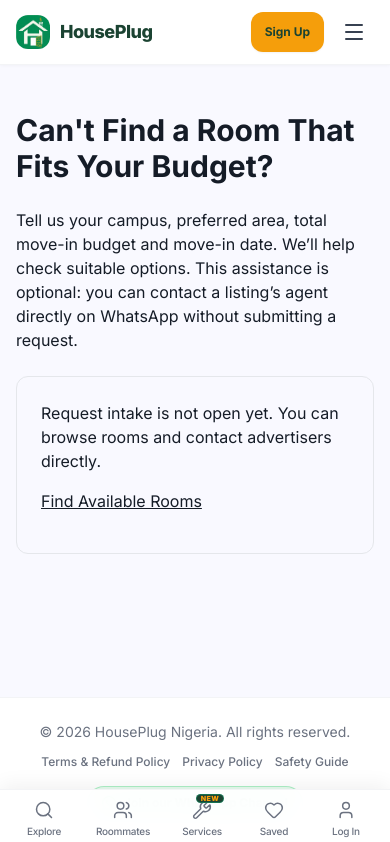
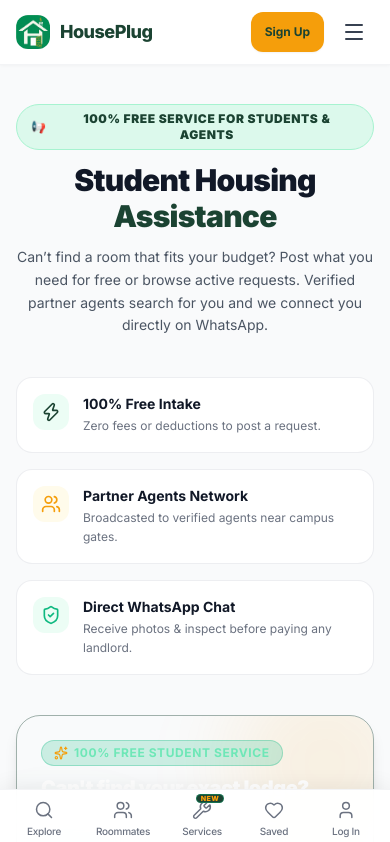
Before and after one commit to Manjayy-645/houseplug, a Next.js app: page /housing-assistance in a window 390 px wide. Shown: the top 842 px of the page. Built offline with nearby package versions, Linux system fonts and the light colour scheme; no server answers; the database is empty.

Commit message:
feat(housing-assistance): integrate request board into /housing-assistance and redirect /requests

```diff
--- a/app/(main)/browse/page.tsx
+++ b/app/(main)/browse/page.tsx
@@ -351,7 +351,7 @@ export default async function BrowsePage({ searchParams }: BrowsePageProps) {
                 </p>
                 <div className="flex flex-col sm:flex-row items-center justify-center gap-3 pt-2">
                   <Link
-                    href="/requests"
+                    href="/housing-assistance"
                     className="px-5 py-2.5 rounded-xl bg-[#1B4332] text-white text-xs font-bold hover:bg-[#133024] shadow-xs"
                   >
                     Post a Free Housing Request
--- a/app/(main)/housing-assistance/page.tsx
+++ b/app/(main)/housing-assistance/page.tsx
@@ -1,43 +1,178 @@
 export const dynamic = "force-dynamic";
-import Link from "next/link";
+
+import type { Metadata } from "next";
+import { DEFAULT_OG_IMAGE } from "@/lib/site";
+import { createClient, getAdminClient } from "@/lib/supabase/server";
+import { getOpenHousingRequests } from "@/app/actions/housing-requests";
+import { PublicRequestsBoard } from "@/components/housing-requests/public-requests-board";
+import { HousingRequestsBanner } from "@/components/housing-requests/housing-requests-banner";
 import { HousingRequestForm } from "@/components/housing-request-form";
 import { featureFlags } from "@/lib/feature-flags";
-export const metadata = {
-  title: "Request Housing Assistance",
-  robots: { index: false, follow: true },
+import { ShieldCheck, Zap, Users } from "lucide-react";
+
+export const metadata: Metadata = {
+  title: "Student Housing Assistance & Request Board | HousePlug",
+  description:
+    "Can't find a room that fits your budget? Post a free lodge request. Verified partner agents search for you near UniPort, RSU, IAUE, and KenPoly.",
+  alternates: { canonical: "https://www.houseplug.ng/housing-assistance" },
+  openGraph: {
+    title: "Student Housing Assistance & Request Board | HousePlug",
+    description:
+      "Can't find your ideal lodge? Post a free housing request. Verified partner agents search for you.",
+    url: "https://www.houseplug.ng/housing-assistance",
+    siteName: "HousePlug",
+    locale: "en_NG",
+    type: "website",
+    images: [DEFAULT_OG_IMAGE],
+  },
+  twitter: {
+    card: "summary_large_image",
+    title: "Student Housing Assistance & Request Board | HousePlug",
+    description:
+      "Post your lodge requirements for free or browse active student requests near Port Harcourt campuses.",
+    images: [DEFAULT_OG_IMAGE.url],
+  },
 };
-export default function Page({
+
+export const revalidate = 30; // revalidate every 30 seconds
+
+export default async function HousingAssistancePage({
   searchParams,
 }: {
-  searchParams: { listing?: string; university?: string };
+  searchParams?: { listing?: string; university?: string };
 }) {
+  const { requests } = await getOpenHousingRequests();
+
+  // Map university param to default campus zone if provided
+  const initialCampusZone =
+    searchParams?.university === "uniport"
+      ? "Choba"
+      : searchParams?.university === "rsu"
+      ? "Rumosi"
+      : undefined;
+
+  const initialNotes = searchParams?.listing
+    ? `Requesting alternatives for listing #${searchParams.listing}`
+    : undefined;
+
+  // Check if current user is admin to enable 1-Click WhatsApp Broadcast actions
+  let isAdmin = false;
+  try {
+    const supabase = createClient();
+    const {
+      data: { user },
+    } = await supabase.auth.getUser();
+
+    if (user) {
+      const db = getAdminClient();
+      const { data: profile } = await db
+        .from("profiles")
+        .select("role")
+        .eq("id", user.id)
+        .single();
+
+      isAdmin = ["admin", "super_admin"].includes(profile?.role || "");
+    }
+  } catch {
+    isAdmin = false;
+  }
+
   return (
-    <main className="mx-auto max-w-3xl px-4 pt-28 pb-16 space-y-6">
-      <h1 className="text-3xl font-bold">
-        Can't Find a Room That Fits Your Budget?
-      </h1>
-      <p>
-        Tell us your campus, preferred area, total move-in budget and move-in
-        date. We’ll help check suitable options. This assistance is optional:
-        you can contact a listing’s agent directly on WhatsApp without
-        submitting a request.
-      </p>
-      {featureFlags.housingRequests ? (
-        <HousingRequestForm
-          listingId={searchParams.listing}
-          campus={searchParams.university}
+    <main className="min-h-screen bg-[#F9FAFB] pt-24 pb-16">
+      <div className="max-w-7xl mx-auto px-4 sm:px-6 lg:px-8 space-y-10">
+        {/* Hero Section */}
+        <div className="relative text-center max-w-3xl mx-auto space-y-3 pt-2 sm:pt-4">
+          <div className="inline-flex items-center gap-2 px-3.5 py-1.5 rounded-full bg-emerald-100/70 border border-emerald-200 text-[#1B4332] text-xs font-black uppercase tracking-wider shadow-xs">
+            <span>📢</span>
+            <span>100% Free Service for Students &amp; Agents</span>
+          </div>
+
+          <h1 className="text-3xl sm:text-4xl md:text-5xl font-black text-[#111827] tracking-tight">
+            Student Housing <span className="text-[#1B4332]">Assistance</span>
+          </h1>
+
+          <p className="text-sm sm:text-base text-gray-600 max-w-2xl mx-auto leading-relaxed">
+            Can’t find a room that fits your budget? Post what you need for free or browse active requests. Verified partner agents search for you and we connect you directly on WhatsApp.
+          </p>
+        </div>
+
+        {/* 3 Value Pillars */}
+        <div className="grid grid-cols-1 md:grid-cols-3 gap-4 max-w-4xl mx-auto">
+          <div className="flex items-start gap-3.5 p-4 rounded-2xl bg-white border border-gray-200/70 shadow-xs">
+            <div className="p-2 rounded-xl bg-emerald-50 text-[#1B4332] shrink-0">
+              <Zap className="w-5 h-5" />
+            </div>
+            <div>
+              <h2 className="text-sm font-bold text-gray-900">100% Free Intake</h2>
+              <p className="text-xs text-gray-500 mt-0.5 leading-relaxed">
+                Zero fees or deductions to post a request.
+              </p>
+            </div>
+          </div>
+
+          <div className="flex items-start gap-3.5 p-4 rounded-2xl bg-white border border-gray-200/70 shadow-xs">
+            <div className="p-2 rounded-xl bg-amber-50 text-[#F59E0B] shrink-0">
+              <Users className="w-5 h-5" />
+            </div>
+            <div>
+              <h2 className="text-sm font-bold text-gray-900">Partner Agents Network</h2>
+              <p className="text-xs text-gray-500 mt-0.5 leading-relaxed">
+                Broadcasted to verified agents near campus gates.
+              </p>
+            </div>
+          </div>
+
+          <div className="flex items-start gap-3.5 p-4 rounded-2xl bg-white border border-gray-200/70 shadow-xs">
+            <div className="p-2 rounded-xl bg-emerald-50 text-[#10B981] shrink-0">
+              <ShieldCheck className="w-5 h-5" />
+            </div>
+            <div>
+              <h2 className="text-sm font-bold text-gray-900">Direct WhatsApp Chat</h2>
+              <p className="text-xs text-gray-500 mt-0.5 leading-relaxed">
+                Receive photos &amp; inspect before paying any landlord.
+              </p>
+            </div>
+          </div>
+        </div>
+
+        {/* Prominent CTA Banner with Modal Trigger */}
+        <HousingRequestsBanner
+          variant="default"
+          initialCampusZone={initialCampusZone}
+          initialNotes={initialNotes}
         />
-      ) : (
-        <section className="rounded-xl border p-6">
-          <p>
-            Request intake is not open yet. You can browse rooms and contact
-            advertisers directly.
-          </p>
-          <Link href="/browse" className="underline block py-4">
-            Find Available Rooms
-          </Link>
-        </section>
-      )}
+
+        {/* Direct staff assistance form when feature flag is enabled or deep-linked from listing */}
+        {featureFlags.housingRequests && (
+          <section
+            aria-labelledby="direct-request-heading"
+            className="bg-white rounded-3xl p-6 sm:p-8 border border-gray-200/80 shadow-xs space-y-4 max-w-3xl mx-auto"
+          >
+            <div className="border-b border-gray-100 pb-3">
+              <h2 id="direct-request-heading" className="text-lg font-bold text-[#111827]">
+                Submit Housing Request Form
+              </h2>
+              <p className="text-xs sm:text-sm text-gray-500">
+                {searchParams?.listing
+                  ? "Looking for an alternative to this specific listing? Tell us your preferred area and budget."
+                  : "Tell us your campus, preferred area, total move-in budget and date. We’ll help check suitable options."}
+              </p>
+            </div>
+            <HousingRequestForm
+              listingId={searchParams?.listing}
+              campus={searchParams?.university}
+            />
+          </section>
+        )}
+
+        {/* Live Public Requests Board */}
+        <div className="pt-2">
+          <PublicRequestsBoard
+            initialRequests={requests}
+            isAdmin={isAdmin}
+          />
+        </div>
+      </div>
     </main>
   );
 }
--- a/app/actions/housing-requests.ts
+++ b/app/actions/housing-requests.ts
@@ -86,7 +86,7 @@ export async function submitHousingRequest(input: StudentHousingRequestInput | F
       };
     }
 
-    revalidatePath("/requests");
+    revalidatePath("/housing-assistance");
     revalidatePath("/admin/requests");
     revalidatePath("/browse");
 
@@ -264,7 +264,7 @@ export async function updateHousingRequestStatus(
     }
 
     revalidatePath("/admin/requests");
-    revalidatePath("/requests");
+    revalidatePath("/housing-assistance");
     return { success: true };
   } catch (err: any) {
     return { success: false, error: err?.message || "Update failed" };
@@ -289,7 +289,7 @@ export async function deleteHousingRequest(id: string) {
     }
 
     revalidatePath("/admin/requests");
-    revalidatePath("/requests");
+    revalidatePath("/housing-assistance");
     return { success: true };
   } catch (err: any) {
     return { success: false, error: err?.message || "Delete failed" };
--- a/components/header.tsx
+++ b/components/header.tsx
@@ -168,7 +168,7 @@ export function Header() {
   const isExploreActive = pathname === "/browse" || pathname.startsWith("/listing/")
   const isRoommatesActive = pathname.startsWith("/roommates")
   const isServicesActive = pathname.startsWith("/services")
-  const isRequestsActive = pathname.startsWith("/requests")
+  const isRequestsActive = pathname.startsWith("/housing-assistance")
 
   const listPropertyHref = isAgentOrLandlord
     ? "/landlord/listings/new"
@@ -232,7 +232,7 @@ export function Header() {
             </Link>
 
             <Link
-              href="/requests"
+              href="/housing-assistance"
               className={`text-sm font-semibold px-3.5 py-1.5 rounded-full transition-all flex items-center gap-1.5 ${
                 isRequestsActive
                   ? "bg-[#1B4332]/10 text-[#1B4332] font-bold"
@@ -495,7 +495,7 @@ export function Header() {
                 </Link>
 
                 <Link
-                  href="/requests"
+                  href="/housing-assistance"
                   onClick={() => setIsOpen(false)}
                   className={`flex items-center justify-between px-3.5 py-3 rounded-xl text-sm font-bold transition-colors ${
                     isRequestsActive ? "bg-[#1B4332] text-white" : "text-gray-700 hover:bg-gray-50"
--- a/next.config.js
+++ b/next.config.js
@@ -4,6 +4,11 @@ const nextConfig = {
   poweredByHeader: false,
   async redirects() {
     return [
+      {
+        source: "/requests",
+        destination: "/housing-assistance",
+        permanent: true,
+      },
       {
         source: "/:path*",
         has: [{ type: "host", value: "houseplug.ng" }],
```
Also changed, not shown: app/(main)/requests/page.tsx (deleted, +0 -88 lines), components/housing-requests/housing-requests-banner.tsx (+16 -2 lines), components/housing-requests/post-request-modal.tsx (+9 -2 lines).
